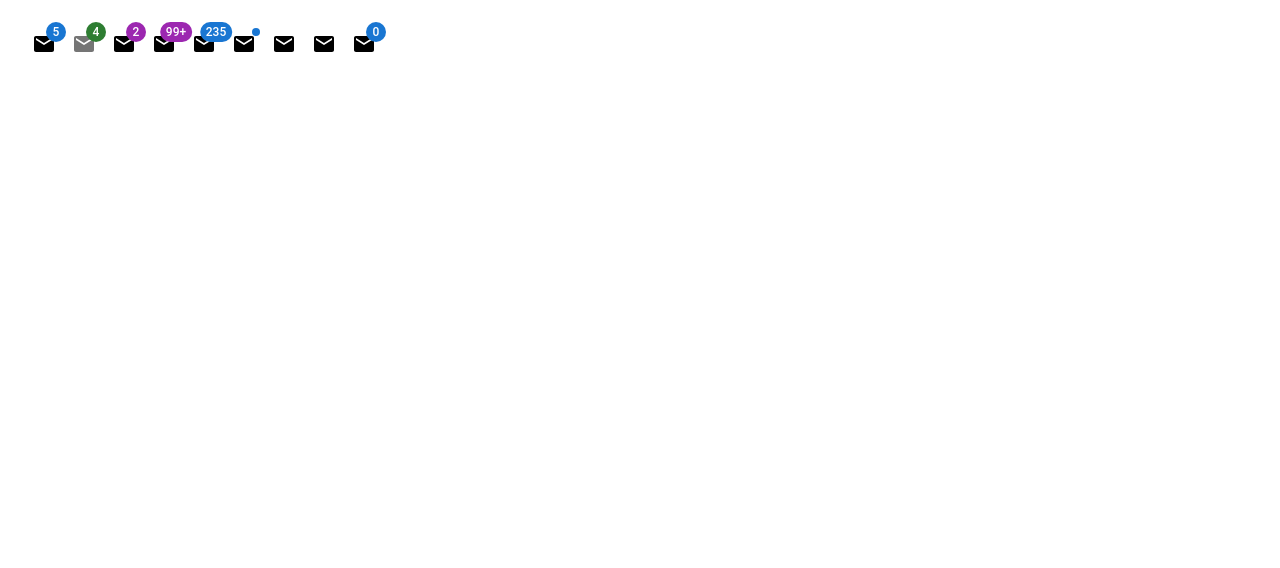
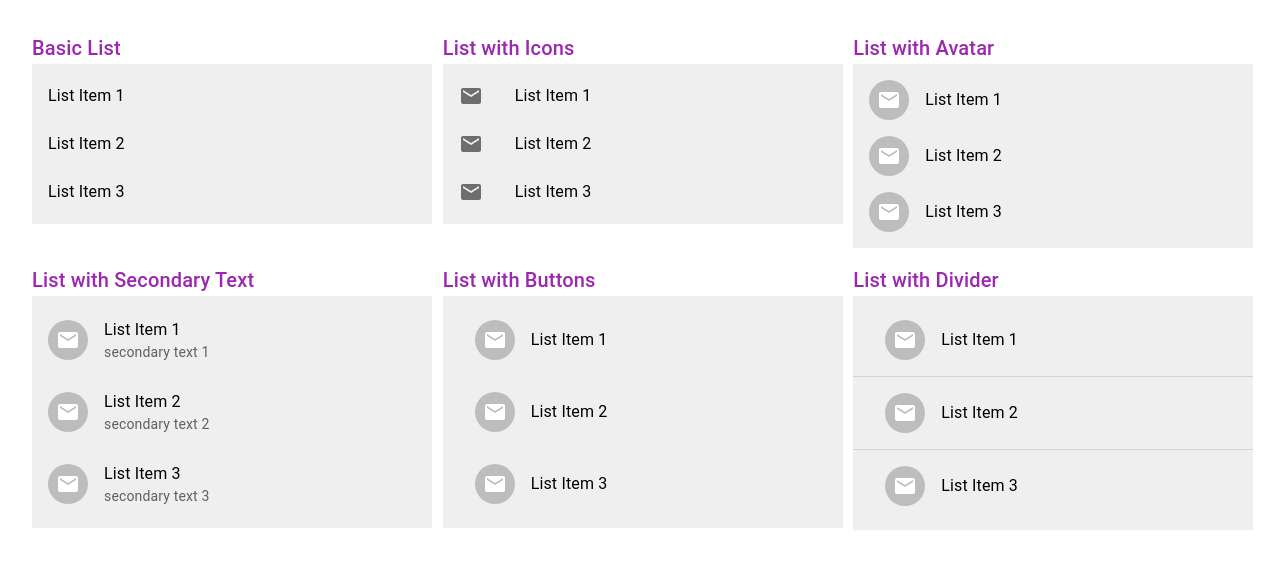
Before and after one commit to priyak1203/React-MUI, a React (Vite) app in the folder JS-Examples/: page / in a window 1280 px wide. Shown: the top 568 px of the page. Built offline with nearby package versions, Linux system fonts and the light colour scheme.

Commit message:
list and its variants

```diff
--- a/JS-Examples/src/App.jsx
+++ b/JS-Examples/src/App.jsx
@@ -13,6 +13,7 @@ import {
   MuiGrid,
   MuiImageList,
   MuiLink,
+  MuiLists,
   MuiMenu,
   MuiNavbar,
   MuiPaper,
@@ -57,7 +58,8 @@ function App() {
       {/* <MuiSpeedDial /> */}
       {/* <MuiBottomNavigation /> */}
       {/* <MuiAvatar /> */}
-      <MuiBadge />
+      {/* <MuiBadge /> */}
+      <MuiLists />
     </div>
   );
 }
--- /dev/null
+++ b/JS-Examples/src/components/MuiLists.jsx
@@ -0,0 +1,235 @@
+import {
+  Avatar,
+  Box,
+  Divider,
+  Grid,
+  List,
+  ListItem,
+  ListItemAvatar,
+  ListItemButton,
+  ListItemIcon,
+  ListItemText,
+  Typography,
+} from '@mui/material';
+import MailIcon from '@mui/icons-material/Mail';
+
+const MuiLists = () => {
+  return (
+    <Grid container spacing={2}>
+      {/* Basic List */}
+      <Grid item xs={4}>
+        <Typography variant="h6" color="secondary">
+          Basic List
+        </Typography>
+        <Box sx={{ width: '400px', bgcolor: '#efefef' }}>
+          <List>
+            <ListItem>
+              <ListItemText primary="List Item 1" />
+            </ListItem>
+            <ListItem>
+              <ListItemText primary="List Item 2" />
+            </ListItem>
+            <ListItem>
+              <ListItemText primary="List Item 3" />
+            </ListItem>
+          </List>
+        </Box>
+      </Grid>
+
+      {/* List with Icons*/}
+      <Grid item xs={4}>
+        <Typography variant="h6" color="secondary">
+          List with Icons
+        </Typography>
+        <Box sx={{ width: '400px', bgcolor: '#efefef' }}>
+          <List>
+            <ListItem>
+              <ListItemIcon>
+                <MailIcon />
+              </ListItemIcon>
+              <ListItemText primary="List Item 1" />
+            </ListItem>
+            <ListItem>
+              <ListItemIcon>
+                <MailIcon />
+              </ListItemIcon>
+              <ListItemText primary="List Item 2" />
+            </ListItem>
+            <ListItem>
+              <ListItemIcon>
+                <MailIcon />
+              </ListItemIcon>
+              <ListItemText primary="List Item 3" />
+            </ListItem>
+          </List>
+        </Box>
+      </Grid>
+
+      {/* List with Avatar*/}
+      <Grid item xs={4}>
+        <Typography variant="h6" color="secondary">
+          List with Avatar
+        </Typography>
+        <Box sx={{ width: '400px', bgcolor: '#efefef' }}>
+          <List>
+            <ListItem>
+              <ListItemAvatar>
+                <Avatar>
+                  <MailIcon />
+                </Avatar>
+              </ListItemAvatar>
+              <ListItemText primary="List Item 1" />
+            </ListItem>
+            <ListItem>
+              <ListItemAvatar>
+                <Avatar>
+                  <MailIcon />
+                </Avatar>
+              </ListItemAvatar>
+              <ListItemText primary="List Item 2" />
+            </ListItem>
+            <ListItem>
+              <ListItemAvatar>
+                <Avatar>
+                  <MailIcon />
+                </Avatar>
+              </ListItemAvatar>
+
+              <ListItemText primary="List Item 3" />
+            </ListItem>
+          </List>
+        </Box>
+      </Grid>
+
+      {/*  List with Secondary Text */}
+      <Grid item xs={4}>
+        <Typography variant="h6" color="secondary">
+          List with Secondary Text
+        </Typography>
+        <Box sx={{ width: '400px', bgcolor: '#efefef' }}>
+          <List>
+            <ListItem>
+              <ListItemAvatar>
+                <Avatar>
+                  <MailIcon />
+                </Avatar>
+              </ListItemAvatar>
+              <ListItemText
+                primary="List Item 1"
+                secondary="secondary text 1"
+              />
+            </ListItem>
+            <ListItem>
+              <ListItemAvatar>
+                <Avatar>
+                  <MailIcon />
+                </Avatar>
+              </ListItemAvatar>
+              <ListItemText
+                primary="List Item 2"
+                secondary="secondary text 2"
+              />
+            </ListItem>
+            <ListItem>
+              <ListItemAvatar>
+                <Avatar>
+                  <MailIcon />
+                </Avatar>
+              </ListItemAvatar>
+              <ListItemText
+                primary="List Item 3"
+                secondary="secondary text 3"
+              />
+            </ListItem>
+          </List>
+        </Box>
+      </Grid>
+
+      {/* List with Buttons */}
+      <Grid item xs={4}>
+        <Typography variant="h6" color="secondary">
+          List with Buttons
+        </Typography>
+        <Box sx={{ width: '400px', bgcolor: '#efefef' }}>
+          <List>
+            <ListItem>
+              <ListItemButton>
+                <ListItemAvatar>
+                  <Avatar>
+                    <MailIcon />
+                  </Avatar>
+                </ListItemAvatar>
+                <ListItemText primary="List Item 1" />
+              </ListItemButton>
+            </ListItem>
+            <ListItem>
+              <ListItemButton>
+                <ListItemAvatar>
+                  <Avatar>
+                    <MailIcon />
+                  </Avatar>
+                </ListItemAvatar>
+                <ListItemText primary="List Item 2" />
+              </ListItemButton>
+            </ListItem>
+            <ListItem>
+              <ListItemButton>
+                <ListItemAvatar>
+                  <Avatar>
+                    <MailIcon />
+                  </Avatar>
+                </ListItemAvatar>
+                <ListItemText primary="List Item 3" />
+              </ListItemButton>
+            </ListItem>
+          </List>
+        </Box>
+      </Grid>
+
+      {/* List with Divider */}
+      <Grid item xs={4}>
+        <Typography variant="h6" color="secondary">
+          List with Divider
+        </Typography>
+        <Box sx={{ width: '400px', bgcolor: '#efefef' }}>
+          <List>
+            <ListItem>
+              <ListItemButton>
+                <ListItemAvatar>
+                  <Avatar>
+                    <MailIcon />
+                  </Avatar>
+                </ListItemAvatar>
+                <ListItemText primary="List Item 1" />
+              </ListItemButton>
+            </ListItem>
+            <Divider />
+            <ListItem>
+              <ListItemButton>
+                <ListItemAvatar>
+                  <Avatar>
+                    <MailIcon />
+                  </Avatar>
+                </ListItemAvatar>
+                <ListItemText primary="List Item 2" />
+              </ListItemButton>
+            </ListItem>
+            <Divider />
+            <ListItem>
+              <ListItemButton>
+                <ListItemAvatar>
+                  <Avatar>
+                    <MailIcon />
+                  </Avatar>
+                </ListItemAvatar>
+                <ListItemText primary="List Item 3" />
+              </ListItemButton>
+            </ListItem>
+          </List>
+        </Box>
+      </Grid>
+    </Grid>
+  );
+};
+
+export default MuiLists;
--- a/JS-Examples/src/components/index.js
+++ b/JS-Examples/src/components/index.js
@@ -12,6 +12,7 @@ export { default as MuiDrawer } from './MuiDrawer';
 export { default as MuiGrid } from './MuiGrid';
 export { default as MuiImageList } from './MuiImageList';
 export { default as MuiLink } from './MuiLink';
+export { default as MuiLists } from './MuiLists';
 export { default as MuiMenu } from './MuiMenu';
 export { default as MuiNavbar } from './MuiNavbar';
 export { default as MuiPaper } from './MuiPaper';
```
